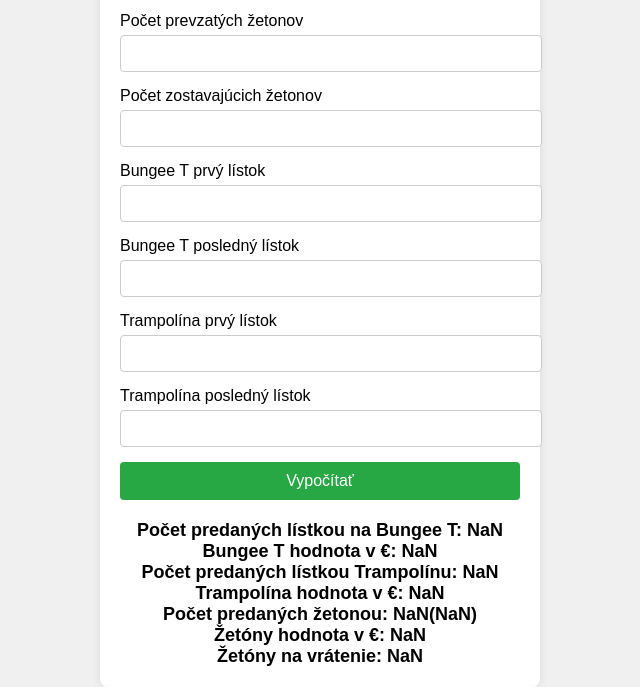
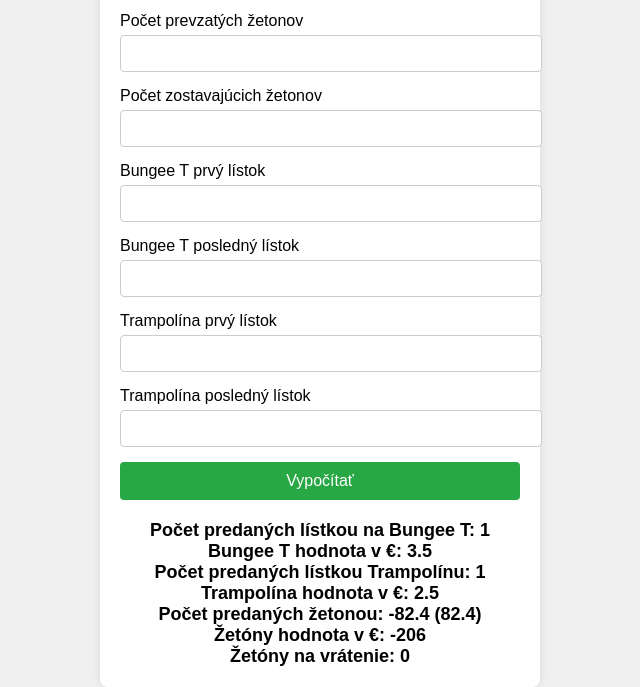
Before and after one commit to jurkiovski/orlik, a plain HTML site: page index.html in a window 1280 px wide. Both pictures are taken after a click on the button "Vypočítať". Shown: the part 156-843 px from the top of the page, without its empty margins (320-960 px from the left). Drawn offline with Linux system fonts and the light colour scheme.

Commit message:
Ai nieco urobilo juri pozri to

```diff
--- a/index.html
+++ b/index.html
@@ -1,5 +1,6 @@
 <!DOCTYPE html>
 <html lang="sk">
+
 <head>
     <meta charset="UTF-8">
     <meta name="viewport" content="width=device-width, initial-scale=1.0">
@@ -15,6 +16,7 @@
             height: 100vh;
             background-color: #f0f0f0;
         }
+
         .container {
             background-color: #fff;
             padding: 20px;
@@ -23,23 +25,28 @@
             width: 90%;
             max-width: 400px;
         }
+
         .container h1 {
             text-align: center;
             margin-bottom: 20px;
         }
+
         .input-group {
             margin-bottom: 15px;
         }
+
         .input-group label {
             display: block;
             margin-bottom: 5px;
         }
+
         .input-group input {
             width: 100%;
             padding: 10px;
             border: 1px solid #ccc;
             border-radius: 4px;
         }
+
         .btn {
             display: block;
             width: 100%;
@@ -52,9 +59,11 @@
             cursor: pointer;
             font-size: 16px;
         }
+
         .btn:hover {
             background-color: #218838;
         }
+
         .result {
             margin-top: 20px;
             text-align: center;
@@ -63,6 +72,7 @@
         }
     </style>
 </head>
+
 <body>
     <div class="container">
         <h1>Formulár na výpočet tržieb</h1>
@@ -75,7 +85,7 @@
             <input type="number" id="intialCoinsCount">
         </div>
         <div class="input-group">
-            <label for="coinsBudget">Počet zostavajúcich žetonov</label>
+            <label for="coinsRemaning">Počet zostavajúcich žetonov</label>
             <input type="number" id="coinsRemaning">
         </div>
         <div class="input-group">
@@ -99,41 +109,61 @@
     </div>
 
     <script>
+        // Constants for prices and fees
+        const BUNGEE_PRICE = 3.50;
+        const TRAMPOLINE_PRICE = 2.50;
+        const COIN_PRICE = 2.50;
+        const BASE_REVENUE = 200;
+
+        // Function to round numbers to two decimal places
+        function roundToTwo(num) {
+            return Math.round((num + Number.EPSILON) * 100) / 100;
+        }
+
+        // Function to get input value as a number
+        function getInputValue(id) {
+            return parseFloat(document.getElementById(id).value) || 0;
+        }
+
         function calculate() {
-            let totalRevenue = parseFloat(document.getElementById('totalRevenue').value);
-            let intialCoinsCount = parseFloat(document.getElementById('intialCoinsCount').value);
-            let coinsRemaning = parseFloat(document.getElementById('coinsRemaning').value);
-            let bungeeFirstTicket = parseFloat(document.getElementById('bungeeFirstTicket').value);
-            let bungeeLastTicket = parseFloat(document.getElementById('bungeeLastTicket').value);
-            let trampolineFirstTicket = parseFloat(document.getElementById('trampolineFirstTicket').value);
-            let trampolineLastTicket = parseFloat(document.getElementById('trampolineLastTicket').value);
+            try {
+                // Get input values
+                const totalRevenue = getInputValue('totalRevenue');
+                const intialCoinsCount = getInputValue('intialCoinsCount');
+                const coinsRemaning = getInputValue('coinsRemaning');
+                const bungeeFirstTicket = getInputValue('bungeeFirstTicket');
+                const bungeeLastTicket = getInputValue('bungeeLastTicket');
+                const trampolineFirstTicket = getInputValue('trampolineFirstTicket');
+                const trampolineLastTicket = getInputValue('trampolineLastTicket');
 
-            let bungeeTicketsSold = bungeeLastTicket - bungeeFirstTicket + 1;
-            let bungeeTotalPrice = bungeeTicketsSold * 3.50;
-            let trampolineTicketsSold = trampolineLastTicket - trampolineFirstTicket + 1;
-            let trampolineTotalPrice = trampolineTicketsSold * 2.50;
-            let coinsSold = ((totalRevenue - 200) - ((bungeeTicketsSold * 3.50)+(trampolineTicketsSold * 2.50))) / 2.50 ;
-            let coinsTotalPrice = coinsSold * 2.50;
-            let coinsInRepair = intialCoinsCount - coinsSold - coinsRemaning;
+                // Calculate ticket sales
+                const bungeeTicketsSold = bungeeLastTicket - bungeeFirstTicket + 1;
+                const trampolineTicketsSold = trampolineLastTicket - trampolineFirstTicket + 1;
 
+                // Calculate total prices
+                const bungeeTotalPrice = roundToTwo(bungeeTicketsSold * BUNGEE_PRICE);
+                const trampolineTotalPrice = roundToTwo(trampolineTicketsSold * TRAMPOLINE_PRICE);
 
-            console.log('Celková tržba:', totalRevenue);
-            console.log('Bungee T prvý lístok:', bungeeFirstTicket);
-            console.log('Bungee T posledný lístok:', bungeeLastTicket);
-            console.log('Trampolína prvý lístok:', trampolineFirstTicket);
-            console.log('Trampolína posledný lístok:', trampolineLastTicket);
-            console.log('Predané lístky na Bungee T:', bungeeTicketsSold);
-            console.log('Predané lístky na Trampolínu:', trampolineTicketsSold);
+                // Calculate coin-related metrics
+                const coinsSold = roundToTwo(((totalRevenue - BASE_REVENUE) - (bungeeTotalPrice + trampolineTotalPrice)) / COIN_PRICE);
+                const coinsTotalPrice = roundToTwo(coinsSold * COIN_PRICE);
+                const coinsInRepair = roundToTwo(intialCoinsCount - coinsSold - coinsRemaning);
 
-            document.getElementById('result').innerHTML =
-                'Počet predaných lístkou na Bungee T: ' + bungeeTicketsSold + '<br>' +
-                'Bungee T hodnota v €: ' + bungeeTotalPrice + '<br>' +
-                'Počet predaných lístkou Trampolínu: ' + trampolineTicketsSold + '<br>' +
-                'Trampolína hodnota v €: ' + trampolineTotalPrice + '<br>' +
-                'Počet predaných žetonou: ' + coinsSold + '(' + coinsInRepair + ')' + '<br>' +
-                'Žetóny hodnota v €: ' + coinsTotalPrice + '<br>' +
-                'Žetóny na vrátenie: ' + coinsRemaning ;
+                // Display results
+                document.getElementById('result').innerHTML = `
+                    Počet predaných lístkou na Bungee T: ${bungeeTicketsSold}<br>
+                    Bungee T hodnota v €: ${bungeeTotalPrice}<br>
+                    Počet predaných lístkou Trampolínu: ${trampolineTicketsSold}<br>
+                    Trampolína hodnota v €: ${trampolineTotalPrice}<br>
+                    Počet predaných žetonou: ${coinsSold} (${coinsInRepair})<br>
+                    Žetóny hodnota v €: ${coinsTotalPrice}<br>
+                    Žetóny na vrátenie: ${coinsRemaning}
+                `;
+            } catch (error) {
+                document.getElementById('result').innerHTML = 'Chyba pri výpočte. Skontrolujte vstupné údaje.';
+            }
         }
     </script>
 </body>
+
 </html>
```
